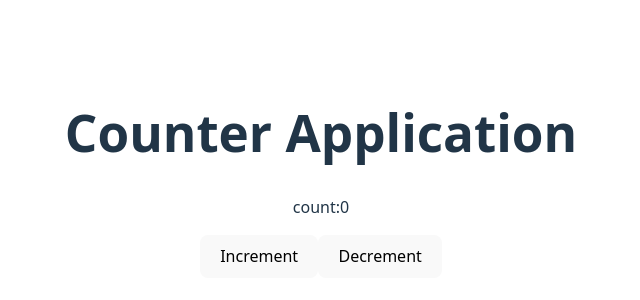
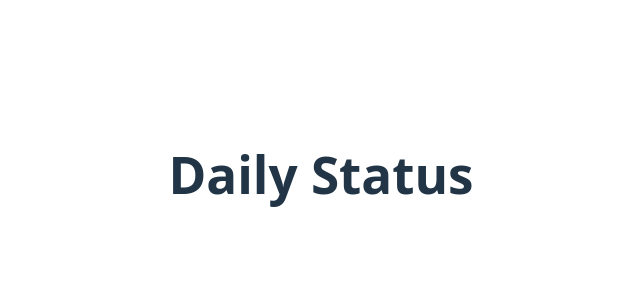
Before and after one commit to Shirisha-Mangali/Git_Practice_Project, a React (Vite) app: page / in a window 1280 px wide. Shown: the part 226-526 px from the top of the page, without its empty margins (319-959 px from the left). Built offline with nearby package versions, Linux system fonts and the light colour scheme.

Commit message:
daily status

```diff
--- a/src/App.jsx
+++ b/src/App.jsx
@@ -5,13 +5,10 @@ import './App.css'
 
 function App() {
 
-const [count,setCount]=useState(0);
   return (
     <>
-      <h1>Counter Application</h1>
-      <p>count:{count}</p>
-      <button onClick={()=>{setCount(count+1)}}>Increment</button>
-      <button onClick={()=>{setCount(count-1)}}>Decrement</button>
+      <h1>Daily Status</h1>
+
     </>
   )
 }
```
